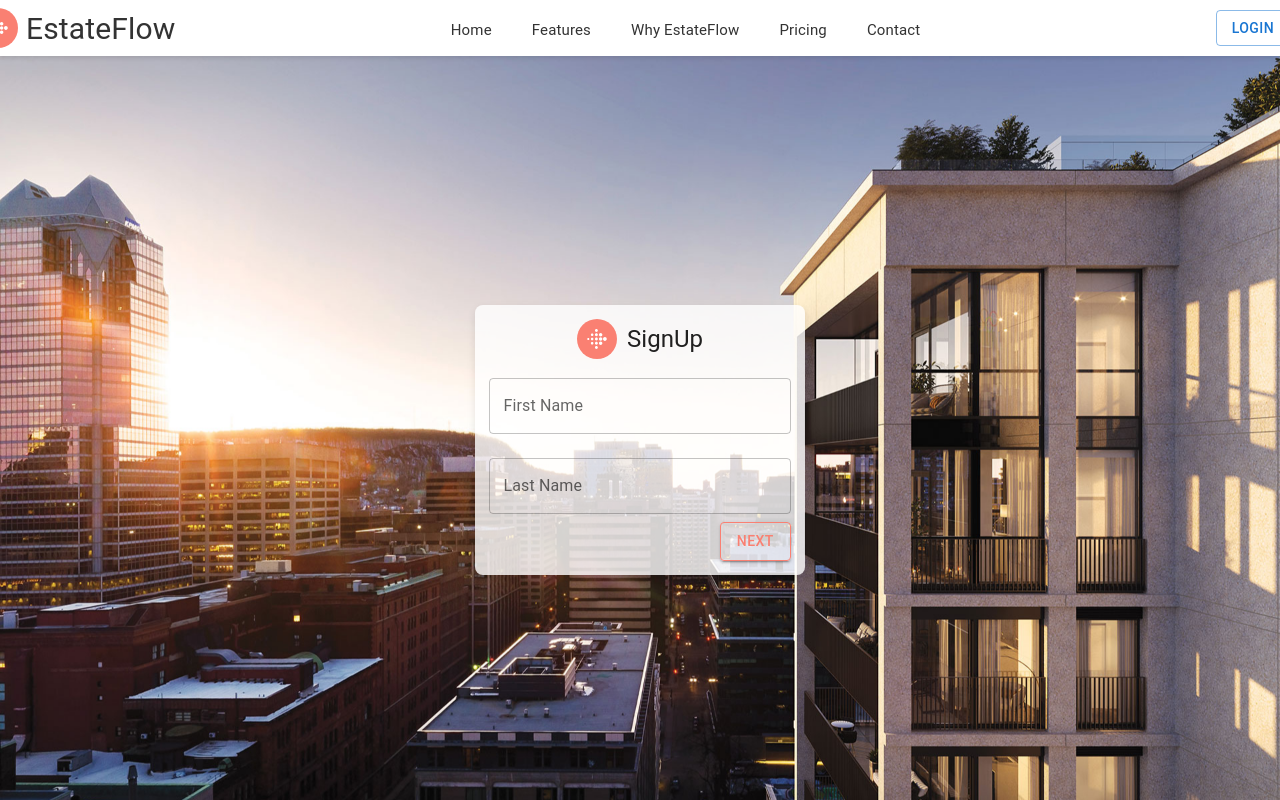
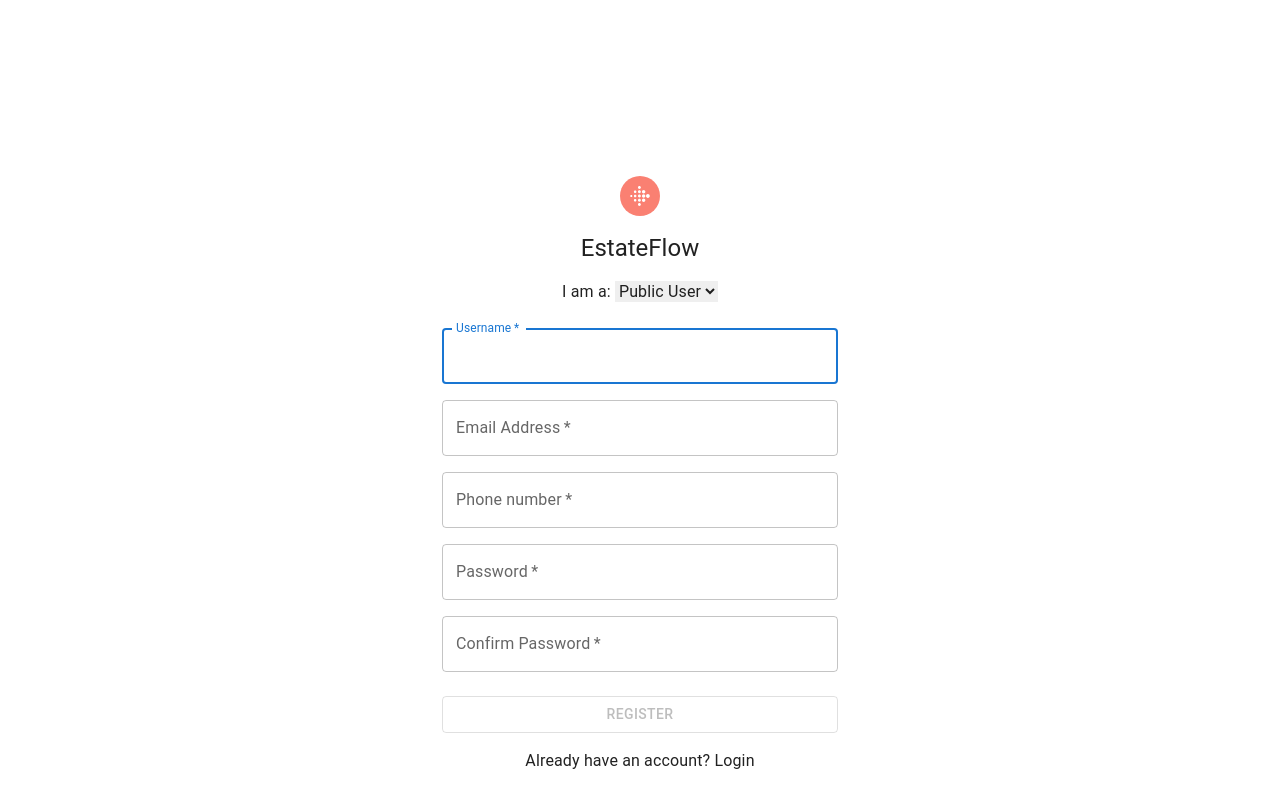
Before and after one commit to Irisvella/SOEN-390-W2024, a React (Vite) app in the folder web-app/: page /Signup in a window 1280 px wide. Built offline with nearby package versions, Linux system fonts and the light colour scheme; the HTML template or start-up script is replaced by a standard one.

Commit message:
fixed signup page to be in line with main

```diff
--- a/web-app/src/components/Authentication/Login.tsx
+++ b/web-app/src/components/Authentication/Login.tsx
@@ -13,7 +13,7 @@ import { Link } from "react-router-dom";
 import FitbitIcon from "@mui/icons-material/Fitbit";
 import UserLoginForm from "../Authentication/UserLoginForm";
 import CompanyLoginForm from "../Authentication/CompanyLoginForm";
-import bgImage from '../../bg2.jpg';
+
 
 
 const LoginPage = () => {
--- a/web-app/src/components/Authentication/SignUp.tsx
+++ b/web-app/src/components/Authentication/SignUp.tsx
@@ -1,225 +1,46 @@
-
-import React, { ChangeEvent, useState, FormEvent,SetStateAction } from 'react';
-import { Container, CssBaseline, Box, Avatar, Typography, TextField, Button ,Grid} from "@mui/material";
-
+// SignUpPage.js
+import  { SetStateAction, useState } from 'react';
+import { Container, CssBaseline, Box, Avatar, Typography } from "@mui/material";
 import FitbitIcon from '@mui/icons-material/Fitbit';
-import Navbar from '../Navbar'; // Adjust the import path accordingly
-import bgImage from '../../bg2.jpg'; // Adjust the import path accordingly
-import "../../App.css"; // Adjust the import path accordingly
-
-interface FormData {
-  fname: string;
-  lname: string;
-  email: string;
-  password: string;
-  confirmPassword: string;
-  profilePicture: File | null;
-}
+import UserSignupForm from '../Authentication/UserSignupForm';
+import CompanySignupForm from '../Authentication/CompanySignupForm';
 
 const SignUp = () => {
-  const [role, setRole] = useState('');
-  const [step, setStep] = useState<number>(1);
-  const [fileName, setFileName] = useState('');
-  const [formData, setFormData] = useState<FormData>({
-    fname: '',
-    lname:'',
-    email: '',
-    password: '',
-    confirmPassword: '',
-    profilePicture: null,
-  });
-  const buttonStyles = {
-    color: 'salmon', // Button text color when not hovered
-    backgroundColor: 'transparent',
-    border: '1px solid salmon', // Button background color when not hovered
-    borderColor: 'salmon', // Button border color when not hovered
-    '&:hover': {
-      backgroundColor: 'salmon', // Button background color on hover
-      borderColor: 'salmon', // Button border color on hover
-      color: '#fff', // Button text color on hover
-    },
-    // Add other styles if necessary
-  };
-
-  const handleChange = (e: ChangeEvent<HTMLInputElement>) => {
-    const { name, value } = e.target;
-    setFormData(prevState => ({
-      ...prevState,
-      [name]: value,
-    }));
-  };
-
-const handleFileChange = (e: ChangeEvent<HTMLInputElement>) => {
-    if (e.target.files && e.target.files.length > 0) {
-      setFormData({
-        ...formData,
-        profilePicture: e.target.files[0],
-      });
-    }
-  };
-
-  const handleSubmit = (e: FormEvent) => {
-    e.preventDefault();
-    console.log(formData);
-  };
+  const [role, setRole] = useState("");
 
   const handleChangeRole = (event: { target: { value: SetStateAction<string>; }; }) => {
     setRole(event.target.value);
   };
 
-  const nextStep = () => setStep(step + 1);
-  const prevStep = () => step > 1 && setStep(step - 1);
-
   return (
     <>
-      <Navbar />
-      <div style={{
-        backgroundImage: `url(${bgImage})`,
-        backgroundSize: 'cover',
-        backgroundPosition: 'center',
-        backgroundAttachment: 'fixed',
-        height: '100vh',
-        width: '100vw',
-        display: 'flex',
-        justifyContent: 'center',
-        alignItems: 'center',
-      }}>
-        <Container maxWidth="sm">
+      <Container maxWidth="xs">
         <CssBaseline />
         <Box
           sx={{
-    backgroundColor: 'rgba(255, 255, 255, 0.8)',
-    borderRadius: '8px',
-    padding: '0.9rem',
-    boxShadow: '0 4px 8px rgba(0, 0, 0, 0.1)',
-    width: '100%',
-    maxWidth: '330px',
-    margin: 'auto',
-    display: 'flex',
-    flexDirection: 'column',
-    alignItems: 'center',
-    mt: {
-      xs: 5, // Margin top on xs screens
-      sm: 10, // Margin top on sm screens, you can adjust the value as needed
-    },
-    '@media screen and (max-width: 480px)': {
-      maxWidth: '88%', // Override maxWidth for very small screens
-      mt: -18, // Adjust marginTop for very small screens
-    },
+            mt: 20,
+            display: "flex",
+            flexDirection: "column",
+            alignItems: "center",
           }}
         >
-            <Box sx={{ display: 'flex', alignItems: 'center', marginBottom: '20px' , marginTop:'0px'}}>
-            <Avatar sx={{ bgcolor: "salmon", marginBottom:'-17px'}}>
+          <Avatar sx={{ m: 2, bgcolor: "salmon" }}>
             <FitbitIcon />
           </Avatar>
-            <Typography variant="h5" component="h1" sx={{ marginLeft: '10px', marginBottom:'-17px'}}>SignUp</Typography>
-          </Box>
-            <Box component="form" sx={{ mt: 0, width: '100%' }} onSubmit={handleSubmit}>
-              {step === 1 && (
-                <>
-                  <TextField
-                    fullWidth
-                    label="First Name"
-                    name="fname"
-                    value={formData.fname}
-                    onChange={handleChange}
-                    margin="normal"
-                  />
-                  <TextField
-                    fullWidth
-                    label="Last Name"
-                    name="lname"
-                    value={formData.lname}
-                    onChange={handleChange}
-                    margin="normal"
-                  />
-                  <Grid container justifyContent="flex-end">
-                    <Button onClick={() => setStep(2)} variant="contained" sx={{ ...buttonStyles,mt: 0, mb: 0 }}>
-                      Next
-                    </Button>
-                  </Grid>
-                </>
-              )}
-              {step === 2 && (
-                <>
-                  <TextField
-                    fullWidth
-                    label="Email"
-                    name="email"
-                    value={formData.email}
-                    onChange={handleChange}
-                    margin="normal"
-                  />
-                  <TextField
-                    fullWidth
-                    label="Password"
-                    name="password"
-                    type="password"
-                    value={formData.password}
-                    onChange={handleChange}
-                    margin="normal"
-                  />
-                  <TextField
-                    fullWidth
-                    label="Confirm Password"
-                    name="confirmPassword"
-                    type="password"
-                    value={formData.confirmPassword}
-                    onChange={handleChange}
-                    margin="normal"
-                  />
-                  <Grid container spacing={20}>
-                    <Grid item xs={6}>
-                      <Button onClick={() => setStep(1)} variant="contained" sx={{ ...buttonStyles,mt: 0, mb: 0 }}>
-                        Back
-                      </Button>
-                    </Grid>
-                    <Grid item xs={6}>
-                      <Button onClick={() => setStep(3)} variant="contained" sx={{ ...buttonStyles,mt: 0, mb: 0 }}>
-                        Next
-                      </Button>
-                    </Grid>
-                  </Grid>
-                </>
-              )}
-              {step === 3 && (
-  <>
-    <Box sx={{ mt: 2, width: '100%' }}>
-      <label htmlFor="profilePicture" style={{ display: 'block', marginTop: '1rem',marginLeft: '0.5rem',fontSize:'1rem' }}>
-        Upload Profile Picture
-        <input
-          type="file"
-          id="profilePicture"
-          name="profilePicture"
-          onChange={handleFileChange}
-          style={{ display: 'block', marginTop: '1rem' }} // Add margin-top here
-        />
-      </label>
-      {fileName && (
-        <Typography variant="caption" sx={{ ...buttonStyles,display: 'block', marginTop: '0.5rem' }}>
-          {fileName}
-        </Typography>
-      )}
-    </Box>
-    <Grid container spacing={11}>
-      <Grid item xs={6}>
-        <Button onClick={() => setStep(2)} variant="contained" sx={{...buttonStyles, mt: 3, mb: 2 ,ml:1}}>
-          Back
-        </Button>
-      </Grid>
-      <Grid item xs={6}>
-        <Button type="submit" variant="contained" sx={{...buttonStyles, mt: 3, mb: 2,mr:0 }}>
-          Register
-        </Button>
-      </Grid>
-    </Grid>
-  </>
-)}
 
-            </Box>
+          <Typography variant="h5">EstateFlow</Typography>
+          <Box sx={{ mt: 2 }}></Box>
+          <div className="form-group">
+            <label htmlFor="role">I am a: </label>
+            <select name="role" onChange={handleChangeRole}>
+              <option value="user">Public User</option>
+              <option value="company">Company</option>
+            </select>
+          </div>
+          <Box sx={{ mt: 3 }}></Box>
+          {role === "company" ? <CompanySignupForm /> : <UserSignupForm />}
         </Box>
       </Container>
-      </div>
     </>
   );
 };
```
Lines whose indentation alone changed are shown as unchanged.
